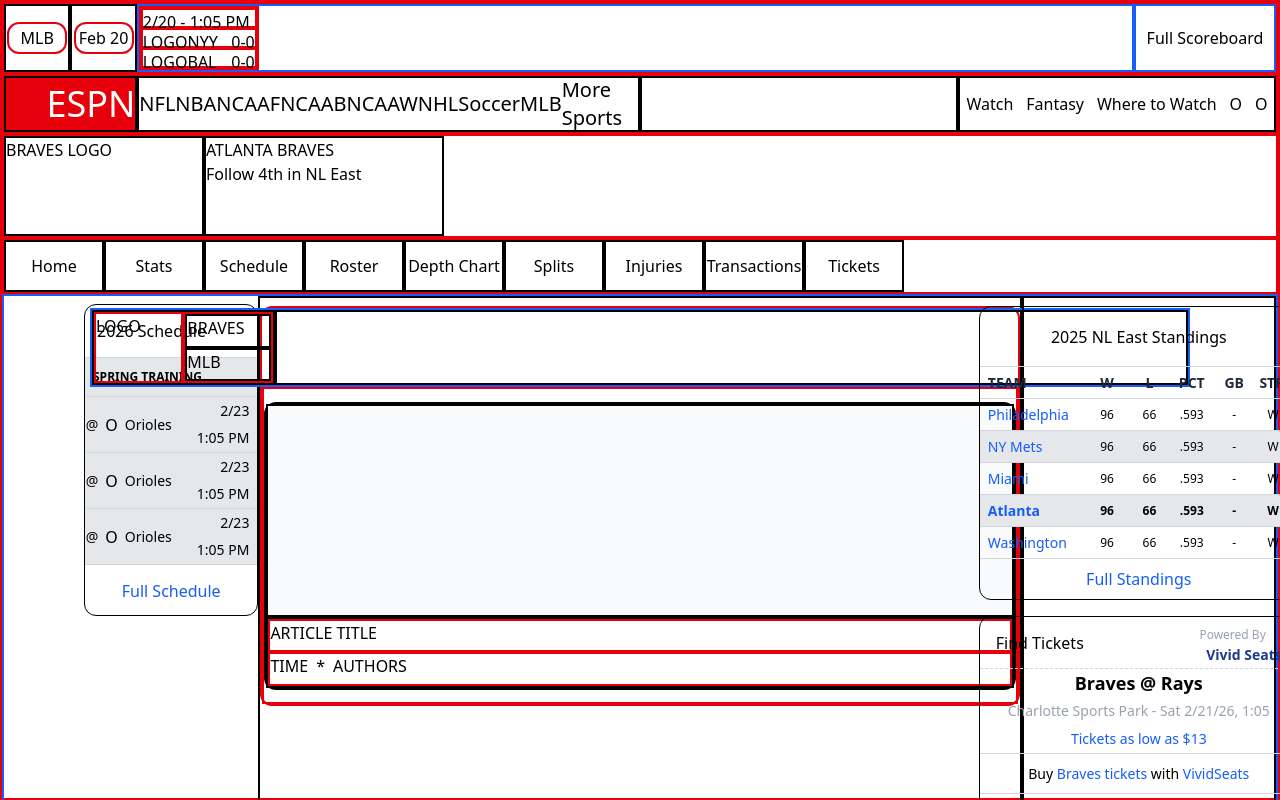
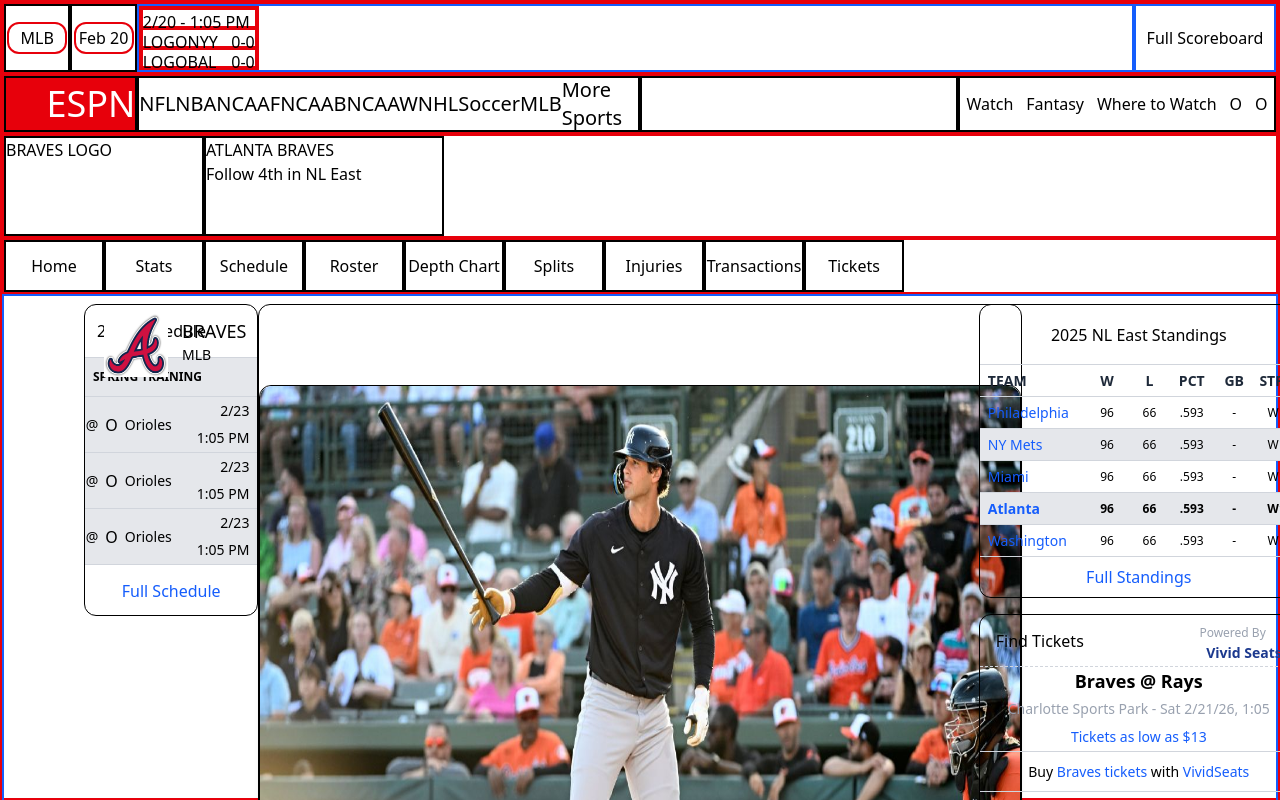
Before and after one commit to loganyeh/sports_dashboard, a React (Vite) app: page / in a window 1280 px wide. Shown: the top 800 px of the page. Built offline with nearby package versions, Linux system fonts and the light colour scheme.

Commit message:
feat: articles block created

```diff
--- a/src/pages/TeamPage.jsx
+++ b/src/pages/TeamPage.jsx
@@ -145,30 +145,32 @@
                     </div>
 
                     {/* articles */}
-                    <div className="border-2 border-black h-auto w-3/5">
-                        <div className="border-2 border-red-600 h-100 w-full mt-2 rounded-xl flex flex-col items-center">
+                    <div className="h-auto w-3/5">
+                        <div className="border border-black h-auto w-full mt-2 rounded-xl flex flex-col items-center">
                             {/* top half */}
-                            <div className="border-2 border-blue-600 h-1/5 w-275 flex">
-                                <div className="border-2 border-black h-full w-2/12 flex">
-                                    <div className="border-2 border-red-600 h-full w-1/2">LOGO</div>
-                                    <div className="border-2 border-red-600 h-full w-1/2">
-                                        <div className="border-2 border-black h-1/2 w-full">BRAVES</div>
-                                        <div className="border-2 border-black h-1/2 w-full">MLB</div>
+                            <div className="h-auto w-275 flex">
+                                <div className="h-auto w-46 flex">
+                                    <div className="h-20 w-23 flex justify-center items-center bg-cover bg-center"><img src="/images/braves.jpg" alt="braves logo" className="h-16 w-16" /></div>
+                                    <div className="h-20 w-1/2">
+                                        <div className="h-1/2 w-full flex justify-start items-end text-lg font-medium">BRAVES</div>
+                                        <div className="h-1/2 w-full flex justify-start items-start text-sm font-normal">MLB</div>
                                     </div>
                                 </div>
-                                <div className="border-2 border-black h-full w-10/12"></div>
+                                <div className="h-full w-10/12"></div>
                             </div>
 
                             {/* bottom half */}
-                            <div className="border-2 border-red-600 h-4/5 w-full flex justify-center items-center">
-                                <div className="border-2 border-black h-72 w-275 rounded-xl">
-                                    <div className="border-2 border-black h-9/12 w-full bg-gray-50"></div>
-                                    <div className="border-2 border-black h-3/12 w-full">
-                                        <div className="border-2 border-red-600 h-1/2 w-full">ARTICLE TITLE</div>
-                                        <div className="border-2 border-red-600 h-1/2 w-full flex">
-                                            <div>TIME</div>
-                                            <div className="mx-2">*</div>
-                                            <div>AUTHORS</div>
+                            <div className="h-auto w-full mb-4 flex justify-center items-center">
+                                <div className="border border-black h-auto w-275 rounded-xl shadow-md hover:text-blue-800 cursor-pointer">
+                                    <div className="border-b-4 border-gray-400 h-110 w-full"><img src="/images/article_img1.jpg" alt="article" className="h-full w-full rounded-t-xl"/></div>
+                                    <div className="h-18 w-full">
+                                        <div className="h-9 w-full pl-2 flex justify-start items-center text-xl font-medium">
+                                            <span>Just missed the top 100? No problem! Rookie of the Year candidates, breakout prospects from Nos. 101 to 200</span>
+                                        </div>
+                                        <div className="h-9 w-full flex justify-start items-center text-sm text-gray-600">
+                                            <span className="h-full ml-2 flex justify-center items-center">13h</span>
+                                            <span className="h-full mx-2 flex justify-center items-center">.</span>
+                                            <span className="h-full flex justify-center items-center">Kiley McDaniel</span>
                                         </div>
                                     </div>
                                 </div>
@@ -177,7 +179,7 @@
                     </div>
 
                     {/* right body */}
-                    <div className="border-2 border-black h-300 w-1/5 flex flex-col items-center">
+                    <div className="h-300 w-1/5 flex flex-col items-center">
 
                         {/* STANDINGS */}
                         <div className="border border-black h-auto w-80 my-2 mr-5 rounded-xl">
```
Also changed, not shown: public/images/article_img1.jpg (added), public/images/braves.jpg (added).
